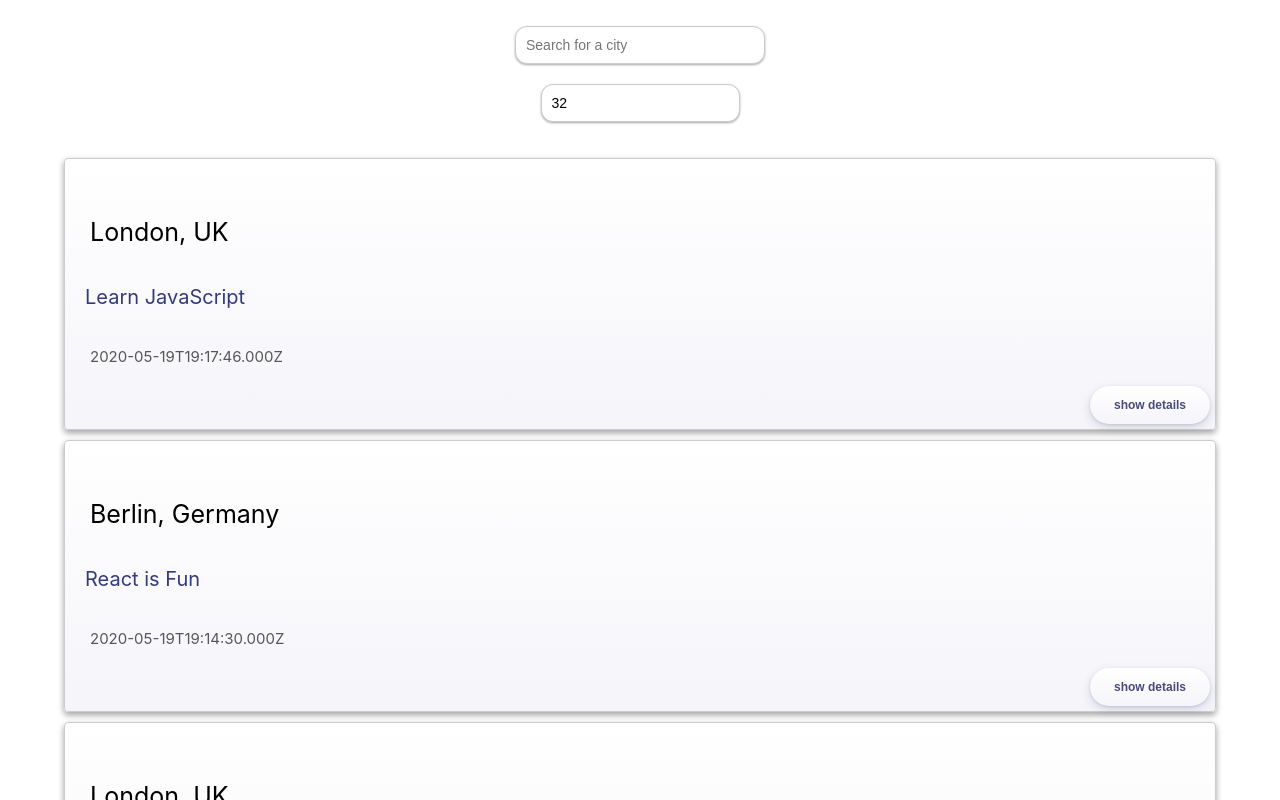
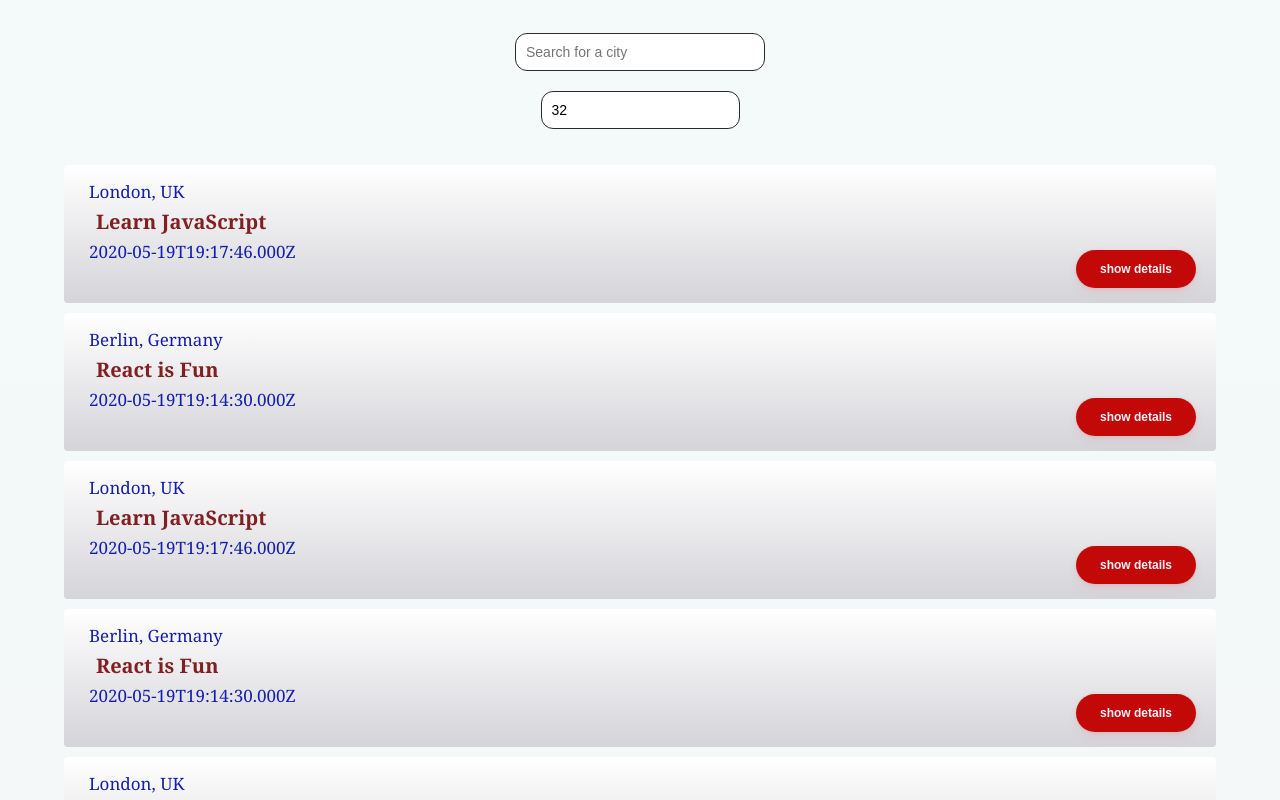
Before and after one commit to GitashreeMahato/Meet_App, a React (Create React App) app: page / in a window 1280 px wide. Shown: the top 800 px of the page. Built offline with nearby package versions, Linux system fonts and the light colour scheme; what atatus-spa would draw is missing.

Commit message:
Updated App.css

```diff
--- a/src/App.css
+++ b/src/App.css
@@ -1,12 +1,25 @@
 @import url(https://fonts.googleapis.com/css?family=Roboto:500);
+
 
 .App {
   text-align: center;
   padding: 2% 5%;
+  /* background-color: #adade6; */
+  background-image: linear-gradient(180deg, rgb(244, 249, 249), rgb(243, 244, 242));
+  background-color: transparent;
+
+
 }
 
 .App * {
   box-sizing: border-box;
+
+}
+h1{
+  font-family: 'Trebuchet MS', 'Lucida Sans Unicode', 'Lucida Grande', 'Lucida Sans', Arial, sans-serif;
+  font-size: 80px;
+  margin-top: 10px;
+  color: rgb(36, 9, 187);
 }
 
 ul {
@@ -15,8 +28,19 @@ ul {
 }
 
 p {
-  margin: 13px 0;
-  padding: 15px;
+  margin: 5px 5px;
+  padding-left: 10px;
+}
+.meet-app-bg{
+  background-image: url('./meet-app-background.png');
+  background-repeat: repeat;
+    /* background-size:contain; */
+    padding-top: 80px;
+    /* width: 100%; */
+    /* width: 90vw; */
+    /* height: 10%; */
+    margin-bottom: 0px;
+
 }
 
 input[type='text'],
@@ -25,17 +49,18 @@ input[type="number"]
   padding: 8px 6px 8px 10px;
   border-radius: 12px;
   outline: none;
-  border: 1px solid #ccc;
+  border: 1px solid #2c2b2b;
   font-size: 14px;
   line-height: 20px;
   align-self: center;
   height: 38px;
   margin-bottom: 20px;
-  box-shadow: 0 1px 3px rgba(0, 0, 0, 0.12), 0 1px 2px rgba(0, 0, 0, 0.24);
+  /* box-shadow: 0 1px 3px rgba(0, 0, 0, 0.12), 0 1px 2px rgba(0, 0, 0, 0.24); */
 }
 
 .city {
   width: 250px;
+  margin-top: 7px;
 }
 
 #city-search {
@@ -45,23 +70,31 @@ input[type="number"]
 }
 
 .location {
-  padding: 15px;
-  font-size: 25px;
+  padding-top: 0px;
+  font-size: 17px;
+  color: rgb(21, 31, 174);
+  /* font-weight: bold; */
 }
 
 .summary {
   font-size: 20px;
-  padding: 10px;
-  color: rgb(52, 58, 123);
+  padding-left: 17px;
+  color: rgb(129, 32, 34);
+  font-weight: bold;
 }
 
 .created {
-  font-size: 15px;
-  color: rgb(87, 87, 87);
+  font-size: 17px;
+  color: rgb(21, 31, 174);
 }
 
 .des-info {
-  font-size: 19px;
+  font-size: 17px;
+  color: rgb(21, 31, 174);
+  padding-top: 17px;
+  padding-left: 17px;
+  padding-bottom: 17px;
+
 }
 
 .suggestions {
@@ -70,7 +103,7 @@ input[type="number"]
   top: 45px;
   z-index: 2;
   align-self: center;
-  margin: 0;
+  margin-top: 1px;
   font-size: 14px;
   box-shadow: 10px 10px 16px -12px rgba(0, 0, 0, 0.75);
 }
@@ -88,25 +121,29 @@ input[type="number"]
 }
 
 .suggestions > li:hover {
-  background-color: rgb(23, 34, 198);
+  background-color: rgb(163, 167, 232);
   color: #fff;
 }
 
 .event {
-  padding: 30px 10px 35px;
+  padding: 10px 10px 35px;
   margin-bottom: 10px;
   text-align: left;
-  border: 1px solid #ccc;
+  color: #5e1711;
+
+  font-family: Georgia;
+  /* border: 1px solid #3b3bcc; */
   border-radius: 4px;
-  background-image: linear-gradient(180deg, #fff, #f5f5fa);
+  /* background-image: linear-gradient(180deg, #ef7942, rgb(219, 139, 33)); */
+  background-image: linear-gradient(180deg, #ffffff, rgb(212, 212, 217));
   position: relative;
-  box-shadow: 0 3px 6px rgba(0, 0, 0, 0.16), 0 3px 6px rgba(0, 0, 0, 0.23);
+  box-shadow: 0 3px 6px rgba(104, 117, 182), rgba(92, 92, 221, 0.23);
 }
 
 .details-btn {
   position: absolute;
-  right: 5px;
-  bottom: 5px;
+  right: 20px;
+  bottom: 15px;
   padding: 5px 8px;
   border-radius: 4px;
   outline: none;
@@ -116,14 +153,15 @@ input[type="number"]
   border: 0;
   cursor: pointer;
   font-weight: 600;
-  color: rgb(72, 76, 122);
+  color: rgb(242, 242, 250);
   font-size: 12px;
   height: 38px;
   padding: 8px 24px;
   border-radius: 50px;
-  background-image: linear-gradient(180deg, #fff, #f5f5fa);
-  box-shadow: 0 4px 11px 0 rgb(37 44 97 / 15%),
-    0 1px 3px 0 rgb(93 100 148 / 20%);
+  background-color: rgb(195, 8, 8);
+  /* background-image: linear-gradient(180deg, #fff, #f5f5fa); */
+  box-shadow: 0 4px 11px 0 rgba(227, 111, 111, 0.15),
+    0 1px 3px 0 rgba(226, 103, 121, 0.2);
 }
 /* --------- Alert  ------------ */
 .alerts-container {
@@ -134,9 +172,35 @@ input[type="number"]
   z-index: 1000;
 }
 
+.charts-container{
+  margin: 450px 80px;
+  width: 80%;
+  display: grid;
+  grid-template-columns: 1fr 1fr;
+  color: #2c2b2b;
+}
 
 
+@media (min-width: 575px) {
+    .meet-app-bg {
+        background-image: url('./meet-app-background.png');
+        background-repeat: no-repeat;
+        background-size: contain;
+        margin: 0px 10px;
+        width: 105%;
+        width: 90vw;
+        height: 1300px;
+    }
 
+  }
+
+  @media (max-width: 768px){
+    .charts-container{
+      display: grid;
+      grid-template-columns: 1 fr;
+    }
+
+  }
 
 
 
```
